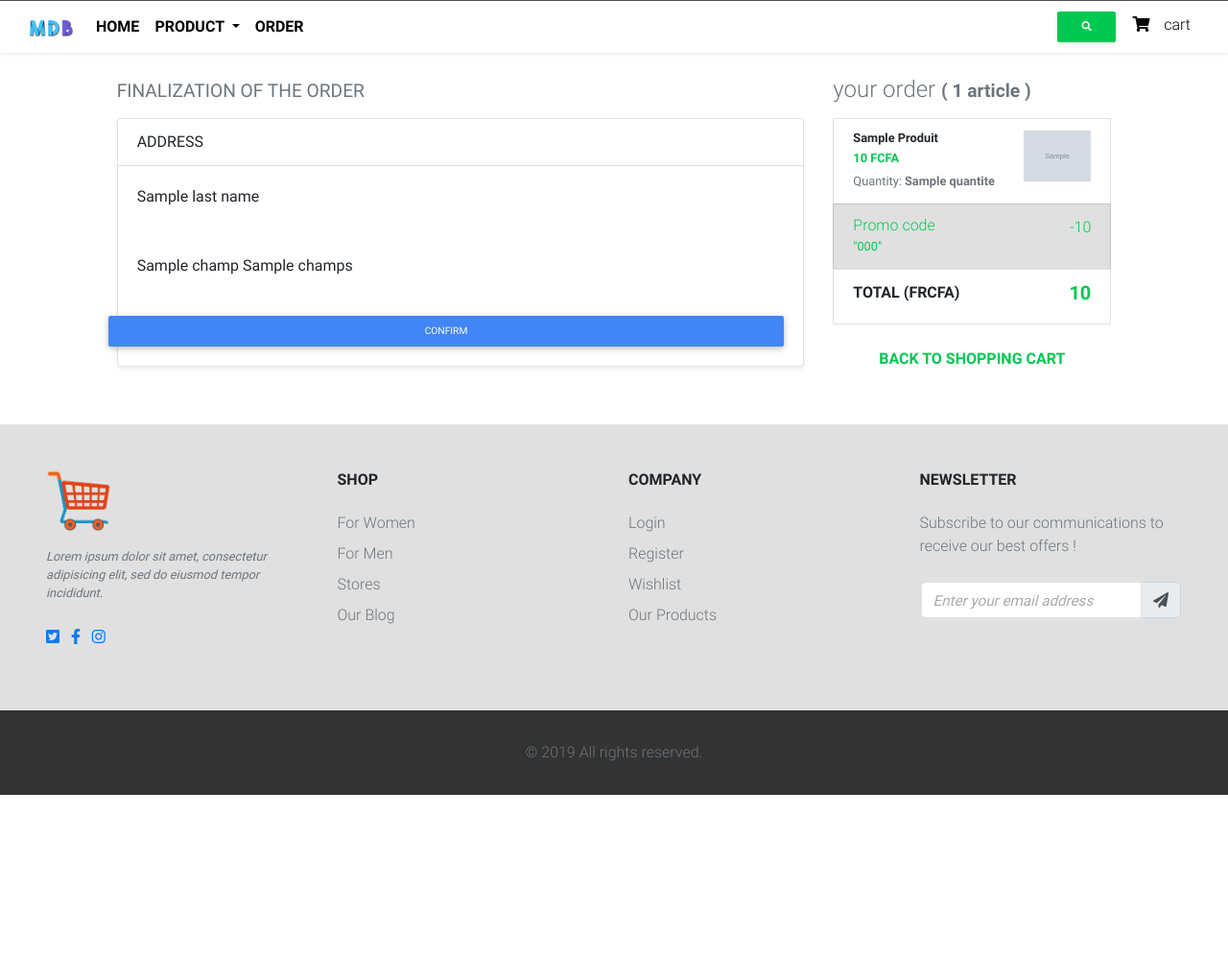
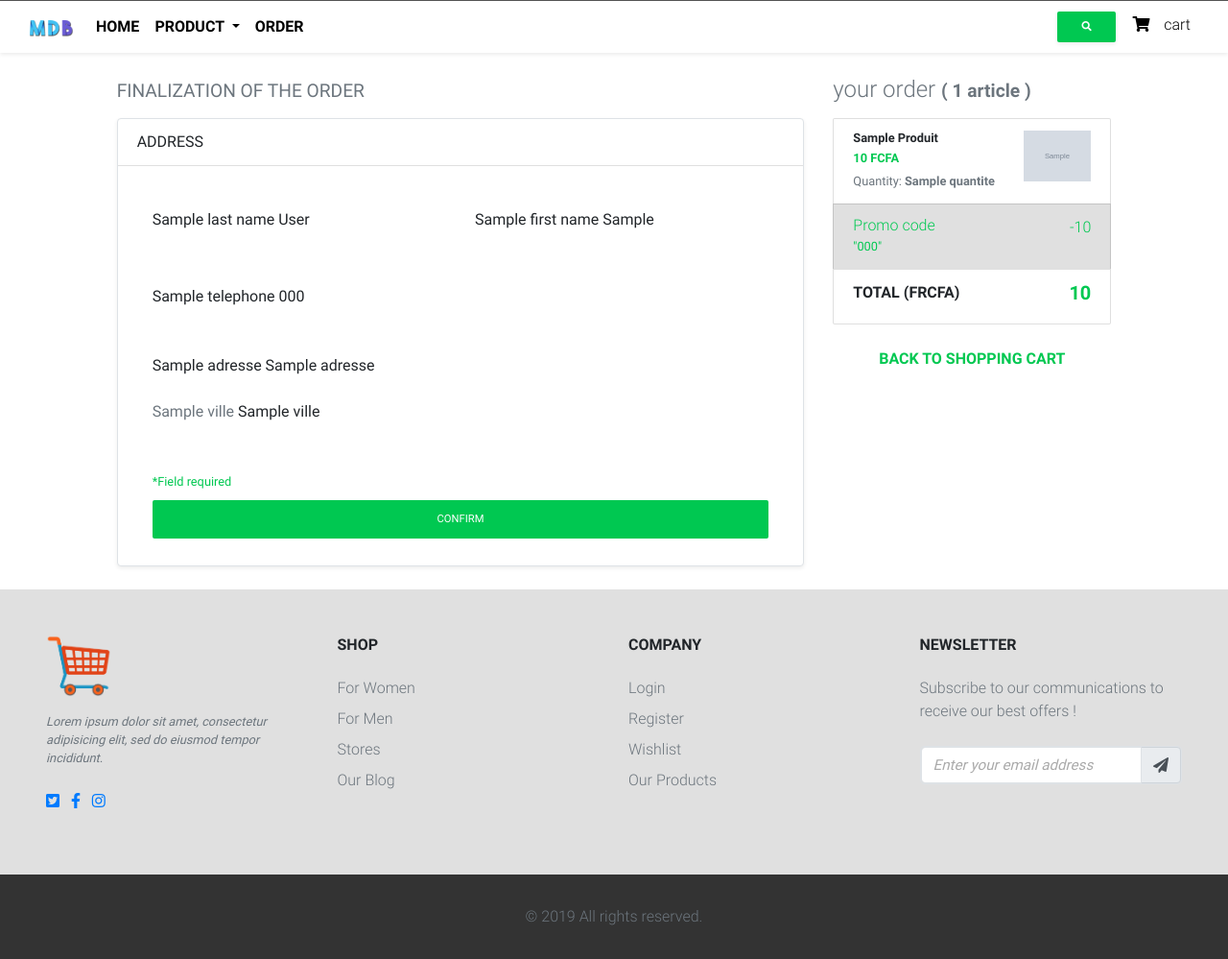
Before and after one commit to sujayshekhar/django-ecommerce, a Django app: template commandes/templates/commandes/commande/create.html in a window 1280 px wide. Shown: the part 198-1197 px from the top of the page at 96% size. Before the commit the page ends 1026 px from the top, so only its background shows below. Run offline with Django 3.2, Linux system fonts and the light colour scheme; the template is opened without the code that fills it: most values are stand-ins (such as "Sample title", 1, 10 or a date in 2020); grey boxes marked "Sample" are stand-in pictures; some libraries are stand-ins or nearby versions.

Commit message:
modifié :         commandes/__pycache__/admin.cpython-36.pyc 	modifié :         commandes/__pycache__/forms.cpython-36.pyc 	modifié :         commandes/__pycache__/models.cpython-36.pyc 	modifié :         commandes/__pycache__/views.cpython-36.pyc 	modifié :         commandes/admin.py 	modifié :         commandes/forms.py 	nouveau fichier : commandes/migrations/0002_remove_commande_email.py 	modifié :         commandes/models.py 	modifié :         commandes/templates/admin/commandes/commande/detail_commande.html 	modifié :         commandes/templates/commandes/commande/create.html 	modifié :         commandes/templates/commandes/commande/pdf.html 	modifié :         static/js/main.js

```diff
--- a/commandes/admin.py
+++ b/commandes/admin.py
@@ -60,7 +60,7 @@ class CommandeAdmin(admin.ModelAdmin):
     """
         Admin View for Commande
     """
-    list_display = ['id', 'first_name', 'last_name', 'email',
+    list_display = ['id', 'first_name', 'last_name',
                     'adresse', 'telephone', 'ville', 'payer',
                     'creer', detail_commande, pdf_commande]
     list_filter = ['payer', 'creer', 'updated']
--- a/commandes/models.py
+++ b/commandes/models.py
@@ -1,3 +1,5 @@
+# -*- coding: utf-8 -*-
+
 from django.utils.translation import gettext_lazy as _
 from decimal import Decimal
 from django.conf import settings
@@ -13,7 +15,6 @@ class Commande(models.Model):
     coupon = models.ForeignKey(Coupon, related_name="Commandes", null=True, blank=True, on_delete=models.SET_NULL)
     first_name = models.CharField(_('first name'), max_length=50)
     last_name = models.CharField(_('last name'), max_length=50)
-    email = models.EmailField(_('email'))
     adresse = models.CharField(_('adress'), max_length=250)
     telephone = models.CharField(_('phone number'), max_length=8)
     ville = models.CharField(_('city'), max_length=100)
--- a/commandes/templates/admin/commandes/commande/detail_commande.html
+++ b/commandes/templates/admin/commandes/commande/detail_commande.html
@@ -60,8 +60,6 @@
                                 <td class="field">{{ commande.creer }}</td>
                                 <td class="field">{{ commande.first_name }} {{ commande.last_name }}</td>
                                 <td class="field">
-                                    <a href="mailto:{{ commande.email }}">{{ commande.email }}</a>
-                                </td>
                                 <td class="field">
                                     {% if commande.payer %}
                                         Payer
--- a/commandes/templates/commandes/commande/create.html
+++ b/commandes/templates/commandes/commande/create.html
@@ -17,11 +17,7 @@
                             {% trans "your order" %}
                             <small class="font-weight-bold">
                                 ({% with total_items=panier|length %}
-                                    {% if panier|length > 0  %}
-                                        {{ total_items }}
-                                    {% else %}
-                                        0
-                                    {% endif %}
+                                    {% if panier|length > 0 %}{{ total_items }}{% endif %}
                                     {% trans "article" %}{{ total_items|pluralize }}
                                 {% endwith %} )
                             </small>
@@ -79,37 +75,65 @@
                 <!-- checkout form -->
                 <div class="col-md-7 order-md-1">
                     <h4 class="mb-3 text-uppercase">
-                        <span class="text-muted small">
-                        {% trans "finalization of the order" %}</span>
-                    </h5>
+                        <span class="text-muted small">{% trans "finalization of the order" %}</span>
+                    </h4>
 
                     <div class="card shadow-sm border">
                         <div class="card-header text-uppercase bg-transparent">
                             {% trans "address" %}
                         </div>
-                        <form method="post" class="card-body needs-validation" novalidate="">
+                        <form method="POST" class="card-body needs-validation">
+                            {% csrf_token %}
                             <!-- Grid row -->
-                            <div class="row">
-                                <div class="col-md-6 mb-3">
-                                    <label for="formulaire.last_name.id_for_label">
+                            <div class="row px-3 justify-content-center">
+                                <div class="col-md-6 mb-2">
+                                    <div class="md-form form-group">
                                         {{ formulaire.last_name.label_tag }}
-                                    </label>
+                                        {{ formulaire.last_name }}
+                                        {{ formulaire.last_name.errors }}
+                                    </div>
                                 </div>
-                            </div>
-                            <div class="row">
-                                {% for champs in formulaire %}
-                                    <div class="col-md-6 mb-3">
-                                        <div class="md-form form-group">
-                                            {{ champs.errors }}
-                                            {{ champs.label_tag }}
-                                            {{ champs }}
-                                        </div>
+
+                                <div class="col-md-6">
+                                    <div class="md-form form-group">
+                                        {{ formulaire.first_name.label_tag }}
+                                        {{ formulaire.first_name }}
+                                        {{ formulaire.first_name.errors }}
                                     </div>
-                                {% endfor %}
-                                <hr class="mb-4">
-                                <button class="btn btn-primary btn-sm btn-block" type="submit">
-                                {% trans "confirm" %}</button>
-                                {% csrf_token %}
+                                </div>
+
+                                <div class="col-md-12">
+                                    <div class="md-form form-group">
+                                        {{ formulaire.telephone.label_tag }}
+                                        {{ formulaire.telephone }}
+                                        {{ formulaire.telephone.errors }}
+                                    </div>
+                                </div>
+
+                                <div class="col-md-12">
+                                    <div class="md-form form-group">
+                                        {{ formulaire.adresse.label_tag }}
+                                        {{ formulaire.adresse }}
+                                        {{ formulaire.adresse.errors }}
+                                    </div>
+                                </div>
+
+                                <div class="col-md-12 mb-4">
+                                    <div class="form-group">
+                                        <label class="text-muted" for="{{ formulaire.ville.id_for_label }}">
+                                            {{ formulaire.ville.label_tag }}
+                                        </label>
+                                        {{ formulaire.ville }}
+                                        {{ formulaire.ville.errors }}
+                                    </div>
+                                </div>
+
+                                <div class="col-md-12">
+                                    <small class="text-muted text-success">
+                                        {% trans "*Field required" %}
+                                    </small>
+                                    <button class="my-2 btn btn-success btn-md btn-block shadow-none" type="submit">{% trans "confirm" %}</button>
+                                </div>
                             </div>
                         </form>
                     </div>
--- a/commandes/templates/commandes/commande/pdf.html
+++ b/commandes/templates/commandes/commande/pdf.html
@@ -39,11 +39,6 @@
                                         <span class="text-capitalize">{% trans "name" %}</span> :
                                         {{ commande.first_name }}
                                         {{ commende.last_name }}
-                                    </p>
-                                    <p>
-                                        <span class="text-capitalize">
-                                            {% trans "email" %}
-                                        </span> : {{ commande.email }}
                                     </p>
                                     <address>
                                         <p class="mb-1">
--- a/static/js/main.js
+++ b/static/js/main.js
@@ -132,5 +132,5 @@ $(document).ready(function() {
             });
        });
     }
-    $grid.imagesLoaded().progress( function() {$grid.masonry();});
+    grid.imagesLoaded().progress( function() {$grid.masonry();});
 });
```
Also changed, not shown: commandes/forms.py (+11 -4 lines), commandes/migrations/0002_remove_commande_email.py (added).
